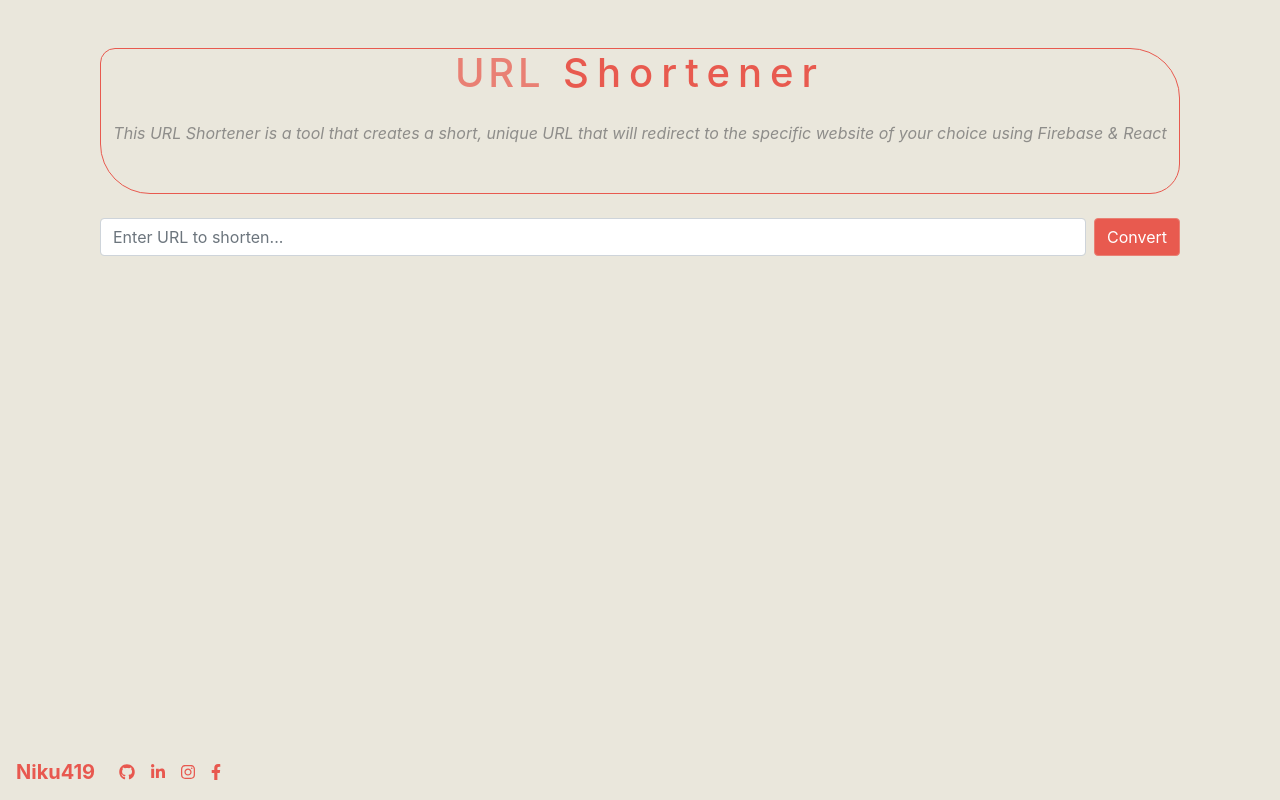
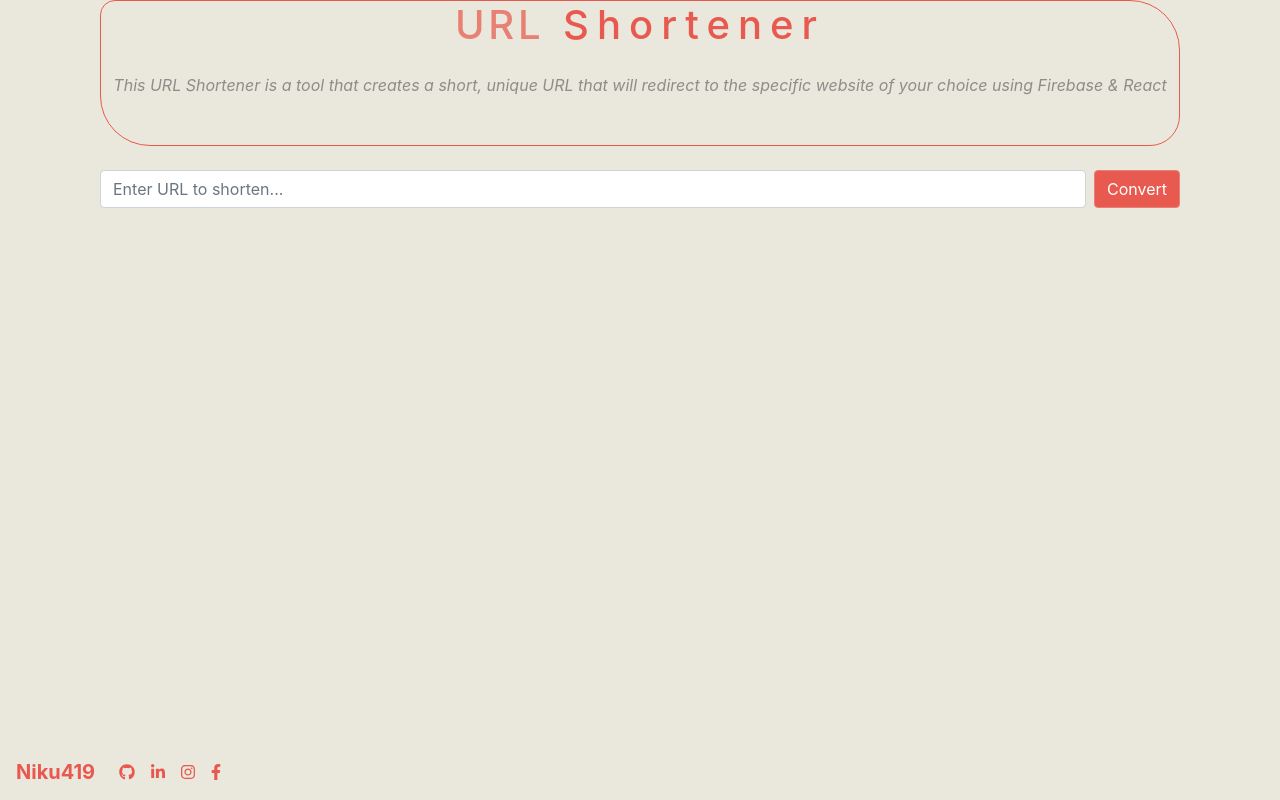
Before and after one commit to niku419/firebase-URL-shortener, a React (Create React App) app: page / in a window 1280 px wide. Built offline with nearby package versions, Linux system fonts and the light colour scheme.

Commit message:
:paintbrush: centered the container

```diff
--- a/src/ReactFirebaseURLShortener/components/URL.jsx
+++ b/src/ReactFirebaseURLShortener/components/URL.jsx
@@ -36,7 +36,7 @@ export default function URL() {
     )
   }
   return (
-    <Container className="pt-5 main">
+    <Container className="center-head main">
       <Container>
         <div className="pb-5 bord">
           <h1 className="heading"><span className="url">URL</span> Shortener</h1>
```
